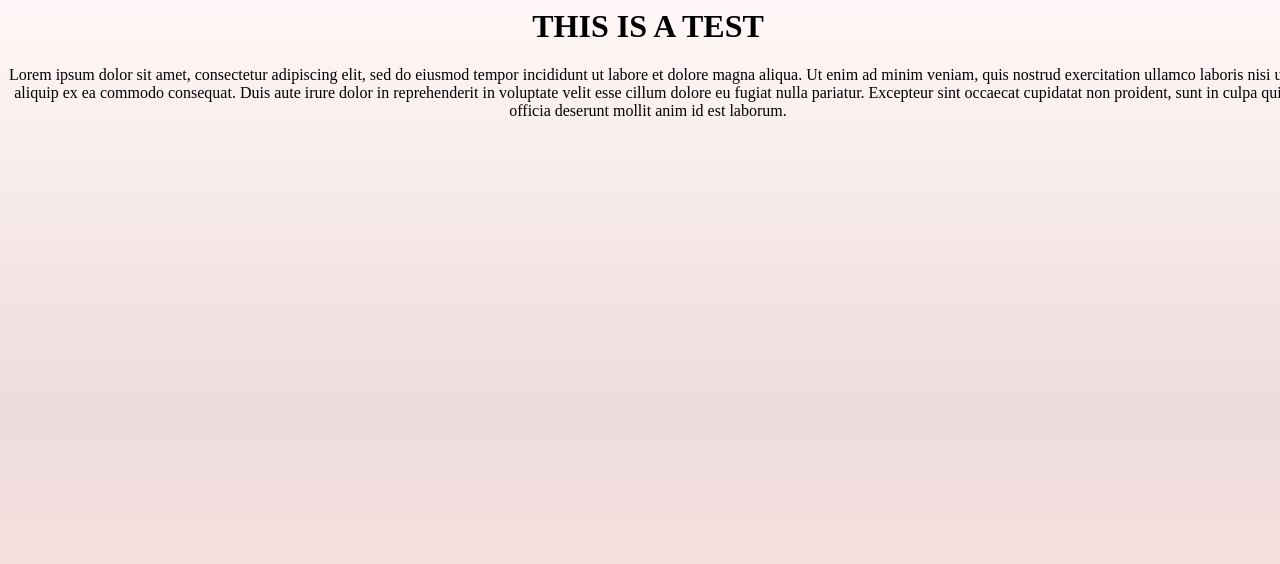
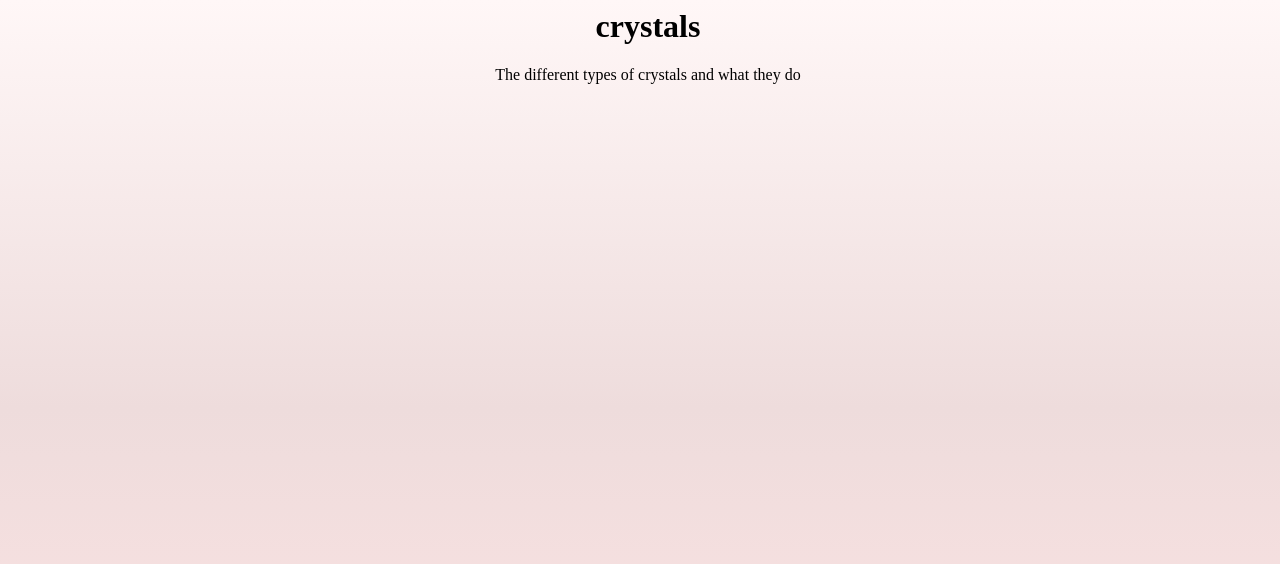
Before and after one commit to mh12229/MyWebsite, a plain HTML site: page index.html in a window 1280 px wide. Drawn offline with Linux system fonts and the light colour scheme.

Commit message:
Update index.html

```diff
--- a/index.html
+++ b/index.html
@@ -13,12 +13,10 @@
 <body>
 
 
-  <h1>THIS IS A TEST</h1>
+  <h1>crystals</h1>
 
 
-  <p>
-  Lorem ipsum dolor sit amet, consectetur adipiscing elit, sed do eiusmod tempor incididunt ut labore et dolore magna aliqua. Ut enim ad minim veniam, quis nostrud exercitation ullamco laboris nisi ut aliquip ex ea commodo consequat. Duis aute irure dolor in reprehenderit in voluptate velit esse cillum dolore eu fugiat nulla pariatur. Excepteur sint occaecat cupidatat non proident, sunt in culpa qui officia deserunt mollit anim id est laborum.
-  </p>
+  <p>The different types of crystals and what they do</p>
 
 
 </body>
```
